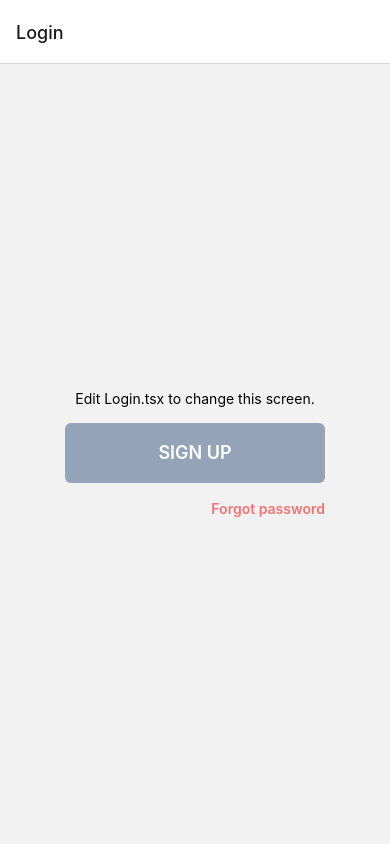
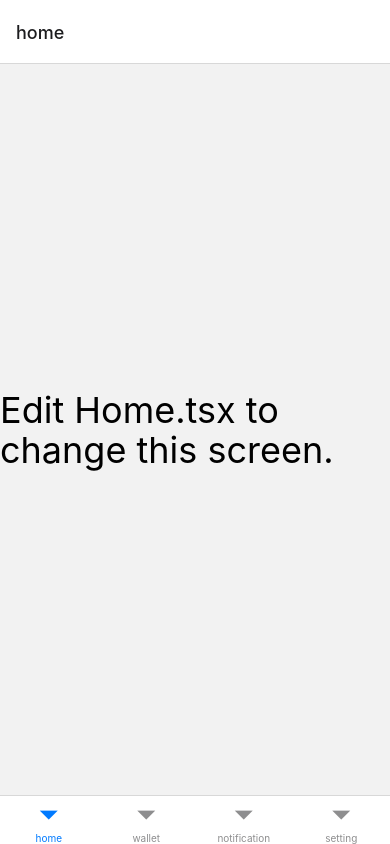
Before and after one commit to j-rayhan/tw-e-commerce, a React Native app: screen / in a window 390 px wide. Built offline with nearby package versions, Linux system fonts and the light colour scheme.

Commit message:
Bottom tab navigator

```diff
--- a/App.tsx
+++ b/App.tsx
@@ -7,13 +7,13 @@
 
 import * as React from 'react';
 import {NavigationContainer} from '@react-navigation/native';
-import {AuthNavigator} from './src/navigation';
+import {AuthNavigator, BottomTabNavigator} from './src/navigation';
 
 function App(): JSX.Element {
   return (
     <NavigationContainer>
       {/* {isAuthenticated ? AuthNavigator : DrawerNavigator } */}
-      <AuthNavigator />
+      <BottomTabNavigator />
     </NavigationContainer>
   );
 }
--- a/package.json
+++ b/package.json
@@ -10,6 +10,7 @@
     "test": "jest"
   },
   "dependencies": {
+    "@react-navigation/bottom-tabs": "^6.5.7",
     "@react-navigation/native": "^6.1.6",
     "@react-navigation/native-stack": "^6.9.12",
     "@react-navigation/stack": "^6.3.16",
--- a/src/constants/constant.ts
+++ b/src/constants/constant.ts
@@ -1,7 +1,12 @@
 export const SCREEN = {
-  LOGIN: 'Login',
-  SIGNUP: 'SignUp',
-  FORGOT_PASSWORD: 'ForgotPassword',
+  LOGIN: 'login',
+  SIGNUP: 'signUp',
+  FORGOT_PASSWORD: 'forgot_password',
+  // bottom tab screen
+  HOME: 'home',
+  WALLET: 'wallet',
+  NOTIFICATION: 'notification',
+  SETTING: 'setting',
 } as const;
 
 export type ScreenName = keyof typeof SCREEN;
--- /dev/null
+++ b/src/navigation/BottomTabNavigator.tsx
@@ -0,0 +1,26 @@
+import {createBottomTabNavigator} from '@react-navigation/bottom-tabs';
+import * as React from 'react';
+import {SCREEN} from '../constants/constant';
+import {Home, Notification, Setting, Wallet} from '../screens/bottom_tab';
+
+export type BottomStackParamList = {
+  [SCREEN.HOME]: undefined;
+  [SCREEN.WALLET]: undefined;
+  [SCREEN.NOTIFICATION]: undefined;
+  [SCREEN.SETTING]: undefined;
+};
+
+const Tab = createBottomTabNavigator<BottomStackParamList>();
+
+function BottomTabNavigator() {
+  return (
+    <Tab.Navigator>
+      <Tab.Screen name={SCREEN.HOME} component={Home} />
+      <Tab.Screen name={SCREEN.WALLET} component={Wallet} />
+      <Tab.Screen name={SCREEN.NOTIFICATION} component={Notification} />
+      <Tab.Screen name={SCREEN.SETTING} component={Setting} />
+    </Tab.Navigator>
+  );
+}
+
+export default BottomTabNavigator;
--- a/src/navigation/index.ts
+++ b/src/navigation/index.ts
@@ -1 +1,2 @@
 export {default as AuthNavigator} from './AuthNavigator';
+export {default as BottomTabNavigator} from './BottomTabNavigator';
--- /dev/null
+++ b/src/screens/bottom_tab/Home.tsx
@@ -0,0 +1,14 @@
+import * as React from 'react';
+import {View, Text} from 'react-native';
+
+const Home = () => {
+   return (
+    <View className='flex-1 justify-center items-center'>
+        <Text className='text-4xl'>
+             Edit Home.tsx to change this screen.
+           </Text>
+       </View>
+   );
+};
+
+export default Home;
--- /dev/null
+++ b/src/screens/bottom_tab/Notification.tsx
@@ -0,0 +1,14 @@
+import * as React from 'react';
+import {View, Text} from 'react-native';
+
+const Notification = () => {
+   return (
+    <View className='flex-1 justify-center items-center'>
+        <Text className='text-4xl'>
+             Edit Notification.tsx to change this screen.
+           </Text>
+       </View>
+   );
+};
+
+export default Notification;
--- /dev/null
+++ b/src/screens/bottom_tab/Wallet.tsx
@@ -0,0 +1,14 @@
+import * as React from 'react';
+import {View, Text} from 'react-native';
+
+const Wallet = () => {
+   return (
+    <View className='flex-1 justify-center items-center'>
+        <Text className='text-4xl'>
+             Edit Wallet.tsx to change this screen.
+           </Text>
+       </View>
+   );
+};
+
+export default Wallet;
--- /dev/null
+++ b/src/screens/bottom_tab/index.ts
@@ -0,0 +1,6 @@
+import Home from './Home';
+import Wallet from './Wallet';
+import Notification from './Notification';
+import {Setting} from './setting';
+
+export {Home, Wallet, Notification, Setting};
--- /dev/null
+++ b/src/screens/bottom_tab/setting/Setting.tsx
@@ -0,0 +1,14 @@
+import * as React from 'react';
+import {View, Text} from 'react-native';
+
+const Setting = () => {
+   return (
+       <View className='flex-1 justify-center items-center'>
+           <Text className='text-4xl'>
+             Edit Setting.tsx to change this screen.
+           </Text>
+       </View>
+   );
+};
+
+export default Setting;
--- /dev/null
+++ b/src/screens/bottom_tab/setting/index.ts
@@ -0,0 +1 @@
+export {default as Setting} from './Setting';
```
Also changed, not shown: 1 other file (tests, documents, lock files or other folders).
